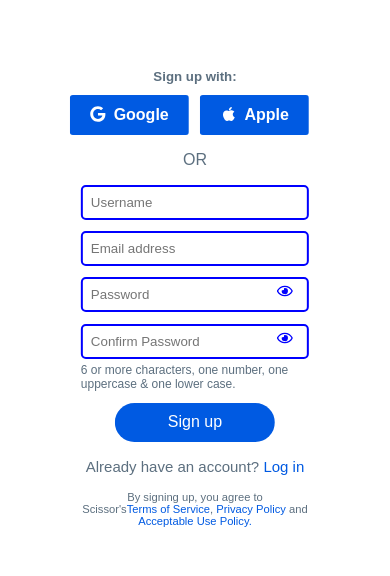
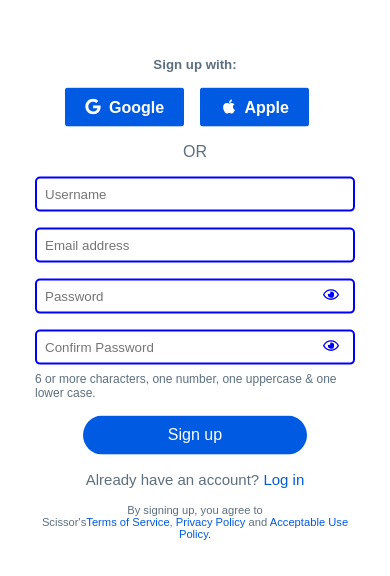
Before and after one commit to Stargnite/Scissor-App, a React (Vite) app: page /signup in a window 390 px wide. Shown: the part 124-700 px from the top of the page. Built offline with nearby package versions, Linux system fonts and the light colour scheme.

Commit message:
added responsiveness to log in form

```diff
--- a/src/components/LogIn-Page/Login.css
+++ b/src/components/LogIn-Page/Login.css
@@ -94,3 +94,27 @@
   width: 1rem;
   height: 1rem;
 }
+
+
+
+
+
+
+
+
+
+
+
+
+
+
+@media (max-width: 400px) {
+  .input_fields {
+    width: 20rem;
+  }
+
+
+  .terms_condition {
+    width: auto;
+  }
+}
--- a/src/components/Signup-Page/Signup.module.css
+++ b/src/components/Signup-Page/Signup.module.css
@@ -1,9 +1,8 @@
 .signup_content {
-position: absolute;
+  position: absolute;
   left: 50%;
   top: 50%;
   transform: translate(-50%, -50%);
-  /* max-width: 40vw; */
   color: #5c6f7f;
   font-family: sans-serif;
 }
@@ -114,19 +113,23 @@ position: absolute;
 
 
 
+
+
+
+
 @media (max-width: 400px) {
-  .pass_desc {
-    font-size: 7;
+  .input_fields {
+    width: 20rem;
   }
   .signup_btn {
     width: 70%;
   }
 
   .to_login {
-    font-size: 15px
+    font-size: 15px;
   }
   .terms_condition {
-    font-size: .7rem;
+    font-size: 0.7rem;
     width: auto;
   }
 }
```
